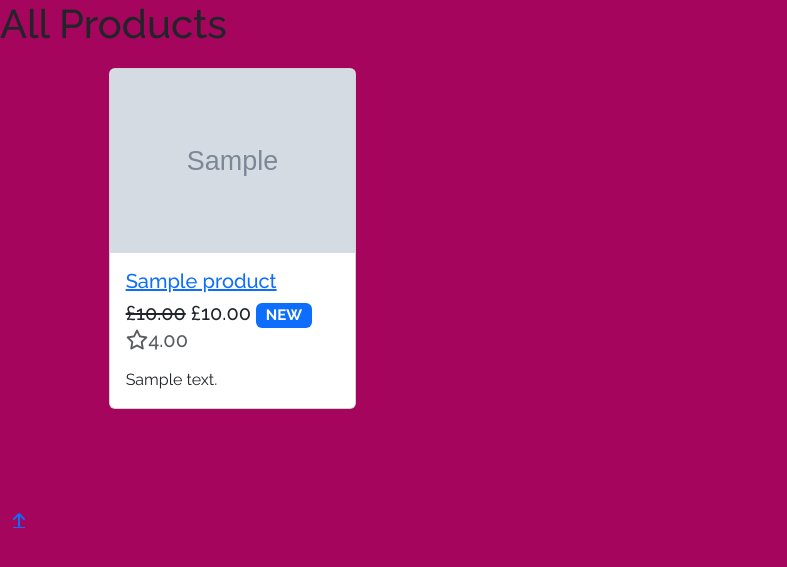
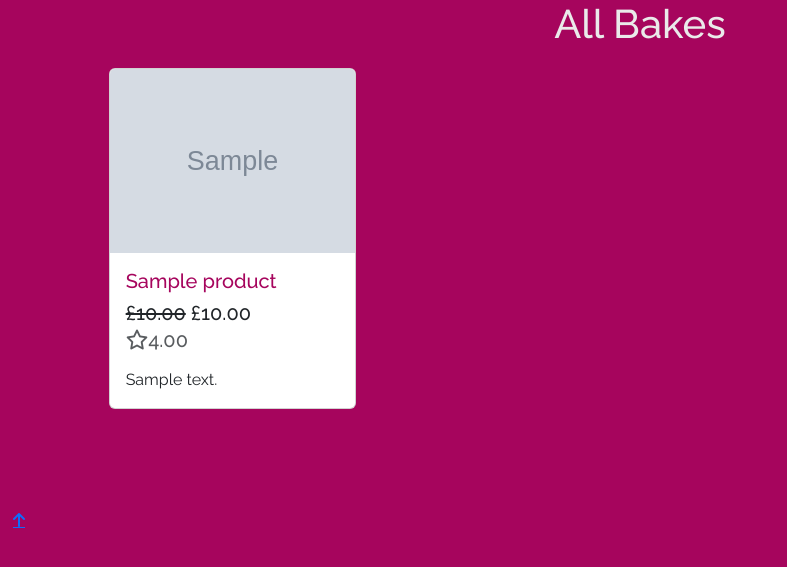
Before and after one commit to JonnyDavison/krumb, a Django app: template products/templates/products/products.html in a window 1280 px wide. Shown: the part 56-623 px from the top of the page, without its empty margins (0-787 px from the left). Run offline with Django 5.2, Linux system fonts and the light colour scheme; tables that the repository leaves empty hold one stand-in row (values such as "Sample post"); the template is opened without the code that fills it: values that come from a table or form of the project are taken from there, most other values are stand-ins (such as "Sample title", 1, 10 or a date in 2020); grey boxes marked "Sample" are stand-in pictures; some libraries are stand-ins or nearby versions.

Commit message:
Create new products, update iamges and migrate

```diff
--- a/krumb/settings.py
+++ b/krumb/settings.py
@@ -29,8 +29,8 @@ SECRET_KEY = os.environ.get('SECRET_KEY')
 # SECURITY WARNING: don't run with debug turned on in production!
 DEBUG = True
 
-ALLOWED_HOSTS = ['www.krumbbakery.com', 'krumb-96963189792b.herokuapp.com', '8000-jonnydavison-krumb-mnm5adbrqnd.ws-eu111.gitpod.io']
-CSRF_TRUSTED_ORIGINS = ['https://www.krumbbakery.com', 'https://krumb-96963189792b.herokuapp.com', 'https://8000-jonnydavison-krumb-mnm5adbrqnd.ws-eu111.gitpod.io']
+ALLOWED_HOSTS = ['www.krumbbakery.com', 'krumb-96963189792b.herokuapp.com', '8000-jonnydavison-krumb-mnm5adbrqnd.ws-eu114.gitpod.io']
+CSRF_TRUSTED_ORIGINS = ['https://www.krumbbakery.com', 'https://krumb-96963189792b.herokuapp.com', 'https://8000-jonnydavison-krumb-mnm5adbrqnd.ws-eu114.gitpod.io']
 
 # Application definition
 
--- a/products/templates/products/products.html
+++ b/products/templates/products/products.html
@@ -7,7 +7,7 @@
     <div class="row">
         <div class="col-12">
             <div class="">
-                <h1 class="page-banner white">All Products</h1>
+                <h1 class=" text-center color6">All Bakes</h1>
             </div>
         </div>
     </div>
@@ -19,9 +19,8 @@
         <div class="row mb-5">
             {% for product in products %}
             <div class="col-sm-6 col-md-6 col-lg-4 col-xl-3 mb-5">
-                <div class="card h-100">
-
-                    <a href="" class="ratio ratio-4x3">
+                <div class="card krumb-card h-100">
+                    <a href="" class="">
                         {% if product.image %}
                         <img src="{{ MEDIA_URL }}{{ product.image }}" class="card-img-top" alt="{{ item.name }}">
                         {% else %}
@@ -31,8 +30,8 @@
                     </a>
                     <div class="card-body">
 
-                        <a href="">
-                            <h5 class="card-title">{{ product.name }}</h5>
+                        <a href="" class="text-decoration-none">
+                            <h5 class="card-title color1">{{ product.name }}</h5>
                         </a>
                         <h5 class="card-title">
                             {% if product.offer_price %}
@@ -43,7 +42,7 @@
                             {% else %}
                             <span>£{{ product.price }}</span>
                             {% endif %}
-                            <span class="badge badge-pill bg-{{ product.get_label_display }}">{{ product.get_tag_display }}</span>
+                            <span class="badge badge-pill bg{{ product.get_label_display }}">{{ product.get_tag_display }}</span>
                             <div class="rating">
                                 {% if product.rating %}
                                 <p class="text-muted"><i class="fa-regular fa-star"></i>{{ product.rating }}</p>
@@ -56,7 +55,7 @@
                         {% if request.user.is_superuser %}
                             <small class="ml-3 text-end">
                                 <a href="">Edit</a>
-                                <a class="red " href="">Delete</a>
+                                <a class="red" href="">Delete</a>
                             </small>
                         {% endif %}
                     </div>
```
Also changed, not shown: media/CarrotCakeCookie_dzpKR0O.png (added), media/klogo.svg (added), 1 other file.
